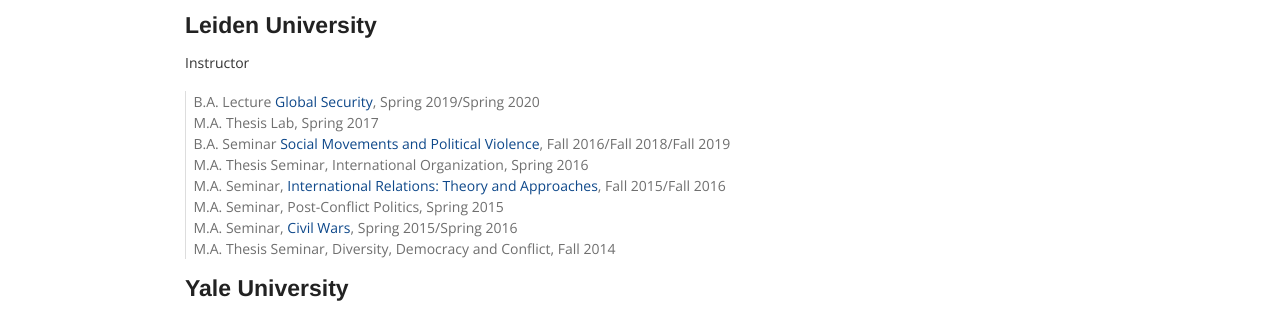
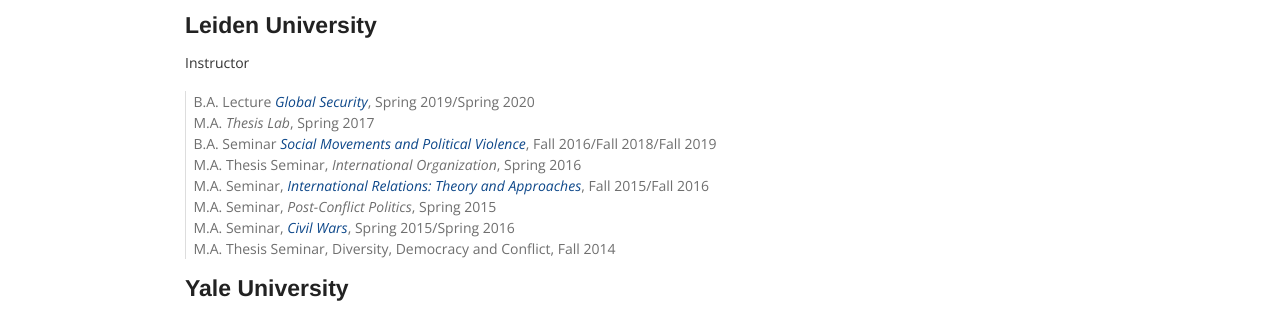
Before and after one commit to corinnajentzsch/corinnajentzsch.github.io, a Jekyll site: the page built from teaching.md, in a window 1280 px wide. Shown: the part 558-877 px from the top of the page. Built offline with Jekyll 4.4.1, drawn with Linux system fonts in a browser that asks for light colours.

```diff
--- a/teaching.md
+++ b/teaching.md
@@ -17,13 +17,13 @@ In teaching international relations and comparative politics, my goal is to nurt
 
 Instructor
 
-> B.A. Lecture [Global Security](https://www.dropbox.com/s/nhha3ilwxfh62hx/Jentzsch_2020_Syllabus-Global%20Security.pdf?dl=0 "Global Security"), Spring 2019/Spring 2020
-> M.A. Thesis Lab, Spring 2017
-> B.A. Seminar [Social Movements and Political Violence](https://www.dropbox.com/s/7yznh9f1fxmn0ul/Jentzsch_2019_Syllabus%20Social%20Movements%20and%20Political%20Violence_2.pdf?dl=0 "SMPV"), Fall 2016/Fall 2018/Fall 2019
-> M.A. Thesis Seminar, International Organization, Spring 2016
-> M.A. Seminar, [International Relations: Theory and Approaches](https://www.dropbox.com/s/419bvwkl1p98d1g/Jentzsch_Syllabus_IR%20Theories%20and%20Approaches_2016.pdf?dl=0 "IR"), Fall 2015/Fall 2016
-> M.A. Seminar, Post-Conflict Politics, Spring 2015
-> M.A. Seminar, [Civil Wars](https://www.dropbox.com/s/zoj1yrh2iyfz72o/Jentzsch_Syllabus_Civil%20Wars_2016.pdf?dl=0 "Civil Wars"), Spring 2015/Spring 2016
+> B.A. Lecture [_Global Security_](https://www.dropbox.com/s/nhha3ilwxfh62hx/Jentzsch_2020_Syllabus-Global%20Security.pdf?dl=0 "Global Security"), Spring 2019/Spring 2020
+> M.A. _Thesis Lab_, Spring 2017
+> B.A. Seminar [_Social Movements and Political Violence_](https://www.dropbox.com/s/7yznh9f1fxmn0ul/Jentzsch_2019_Syllabus%20Social%20Movements%20and%20Political%20Violence_2.pdf?dl=0 "SMPV"), Fall 2016/Fall 2018/Fall 2019
+> M.A. Thesis Seminar, _International Organization_, Spring 2016
+> M.A. Seminar, [_International Relations: Theory and Approaches_](https://www.dropbox.com/s/419bvwkl1p98d1g/Jentzsch_Syllabus_IR%20Theories%20and%20Approaches_2016.pdf?dl=0 "IR"), Fall 2015/Fall 2016
+> M.A. Seminar, _Post-Conflict Politics_, Spring 2015
+> M.A. Seminar, [_Civil Wars_](https://www.dropbox.com/s/zoj1yrh2iyfz72o/Jentzsch_Syllabus_Civil%20Wars_2016.pdf?dl=0 "Civil Wars"), Spring 2015/Spring 2016
 > M.A. Thesis Seminar, Diversity, Democracy and Conflict, Fall 2014
 
 #### Yale University
```
